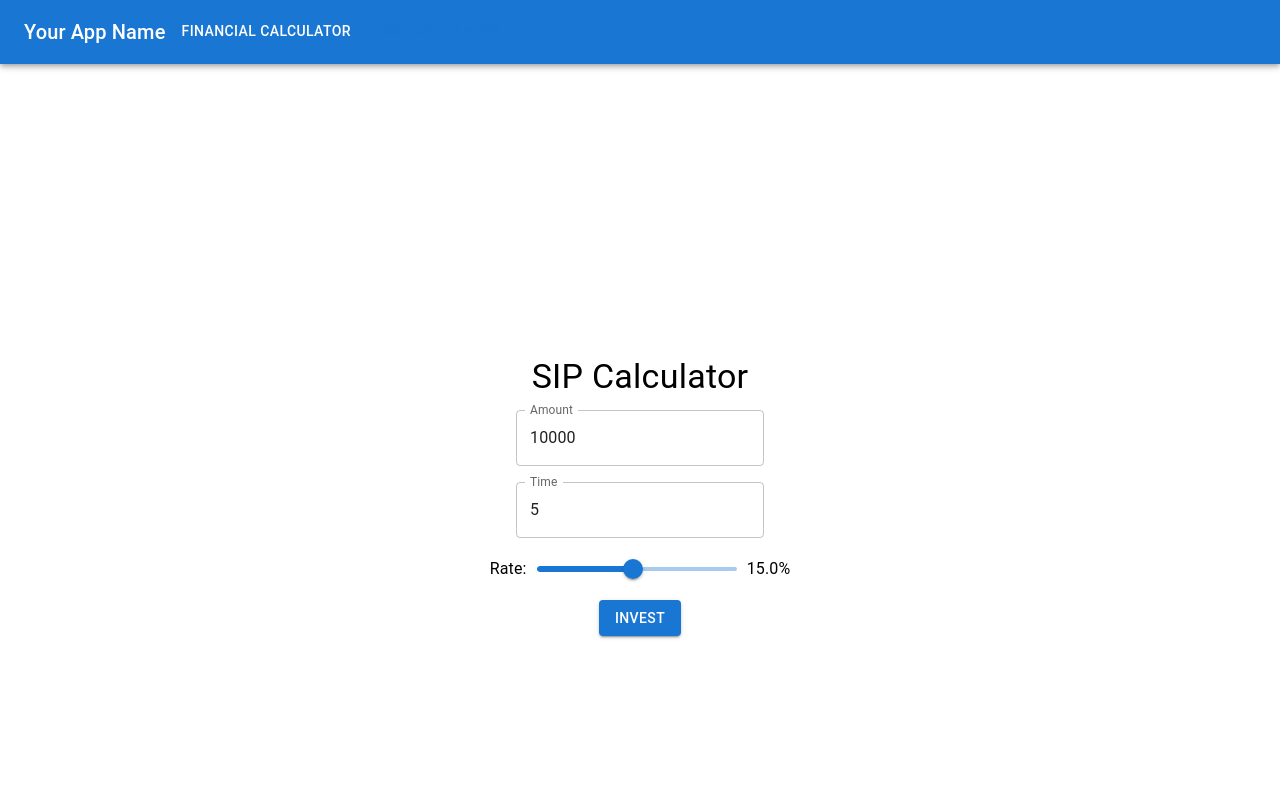
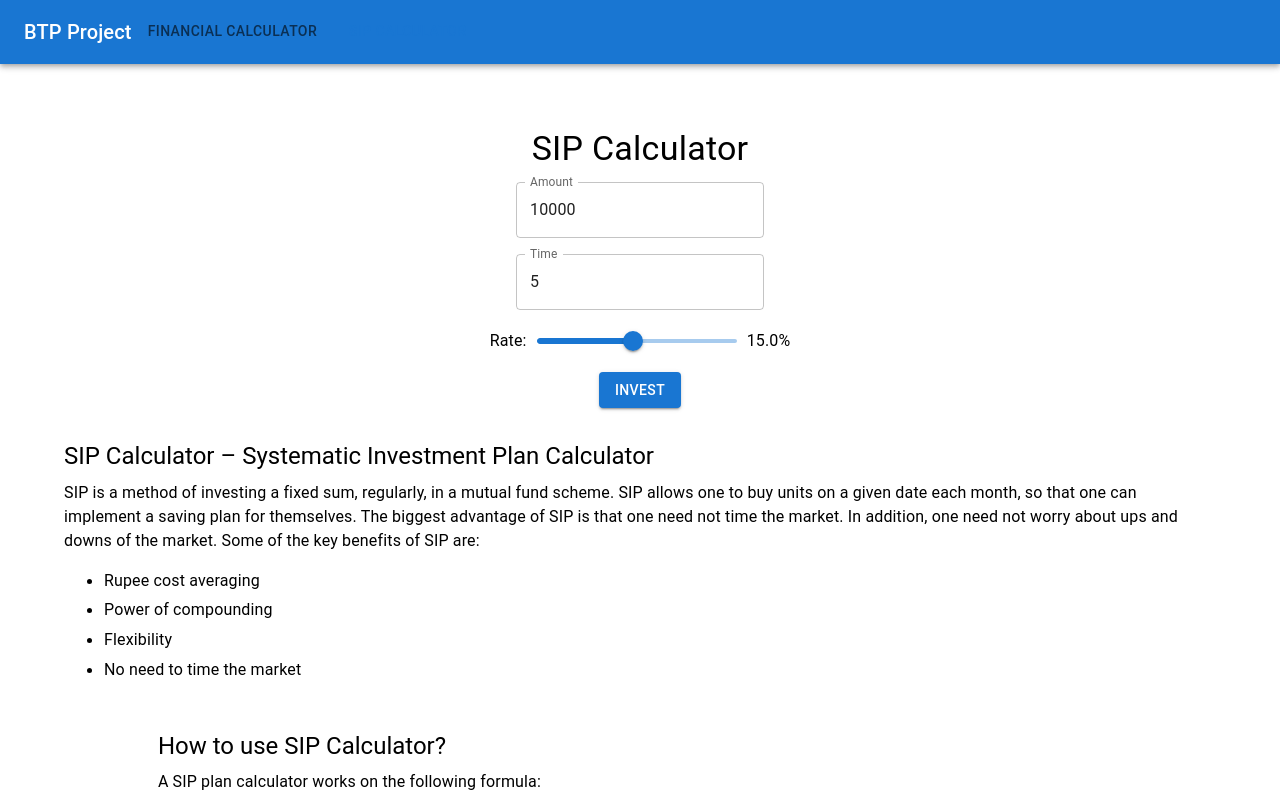
Before and after one commit to LeoMajorR/Investment-Forecaster, a React (Create React App) app: page / in a window 1280 px wide. Both pictures are taken after a click on the tab "SIP CALCULATOR". Shown: the top 800 px of the page. Built offline with nearby package versions, Linux system fonts and the light colour scheme.

Commit message:
Added Footer

```diff
--- a/package.json
+++ b/package.json
@@ -16,6 +16,7 @@
     "react": "^18.2.0",
     "react-chartjs-2": "^5.2.0",
     "react-dom": "^18.2.0",
+    "react-mathjax": "^1.0.1",
     "react-scripts": "5.0.1",
     "web-vitals": "^2.1.0"
   },
--- a/src/App.js
+++ b/src/App.js
@@ -98,7 +98,7 @@ function FinancialCalculator() {
           sx={{ width: '50%' }}
         />
         <Box sx={{ width: '40%', marginTop: 2 }}>
-          <Typography id="time-slider-label">Time</Typography>
+          <Typography id="time-slider-label">Time (in Yrs)</Typography>
           <Slider
             value={time}
             onChange={handleTimeChange}
@@ -178,7 +178,14 @@ function SIPCalculator() {
   };
 
   return (
-    <Box display="flex" flexDirection="column" justifyContent="center" alignItems="center" height="100vh">
+    // <Box display="flex" flexDirection="column" justifyContent="center" alignItems="center">
+    <Box sx={{
+          display: 'flex',
+          flexDirection: 'column',
+          alignItems: 'center',
+          marginTop: 4,
+          width: '100%',
+        }}>
   <Typography variant="h4" gutterBottom>
     SIP Calculator
   </Typography>
@@ -237,8 +244,74 @@ function SIPCalculator() {
       </Box>
     </Box>
   )}
+  <Box mt={4}>
+    <Typography variant="h5" gutterBottom>
+      SIP Calculator – Systematic Investment Plan Calculator
+    </Typography>
+    <Typography variant="body1" gutterBottom>
+      SIP is a method of investing a fixed sum, regularly, in a mutual fund scheme. SIP allows one to buy units on a
+      given date each month, so that one can implement a saving plan for themselves. The biggest advantage of SIP is
+      that one need not time the market. In addition, one need not worry about ups and downs of the market.
+      Some of the key benefits of SIP are:
+    </Typography>
+    <ul>
+      <li>
+        <Typography variant="body1" gutterBottom>
+          Rupee cost averaging
+        </Typography>
+      </li>
+      <li>
+        <Typography variant="body1" gutterBottom>
+          Power of compounding
+        </Typography>
+      </li>
+      <li>
+        <Typography variant="body1" gutterBottom>
+          Flexibility
+        </Typography>
+      </li>
+      <li>
+        <Typography variant="body1" gutterBottom>
+          No need to time the market
+        </Typography>
+      </li>
+    </ul>
 </Box>
+<Box mt={4}>
+  <Typography variant="h5" gutterBottom>
+    How to use SIP Calculator?
+  </Typography>
+  <Typography variant="body1" gutterBottom>
+    A SIP plan calculator works on the following formula:
+    <br/>
+    <br/>
+      {`M = P * ({(1 + i)^n - 1}/i)* (1 + i)`}
+      <br />
+  <br />
+  In the above formula –
+  <ul>
+    <li>M is the amount you receive upon maturity.</li>
+    <li>P is the amount you invest at regular intervals.</li>
+    <li>n is the number of payments you have made.</li>
+    <li>i is the periodic rate of interest.</li>
+  </ul>
+  Take for example you want to invest Rs. 1,000 per month for 12 months at a periodic rate of interest of 12%.
+  <br />
+  <br />
+  then the monthly rate of return will be 12%/12 = 1/100=0.01
+  <br />
+  <br />
+  Hence, M = {'1000 * ((1.01^12 - 1)/0.01) * (1.01) = Rs 13,184'}
+  <br />
+  <br />
+  which gives Rs 13,184 approximately in a year.
+  <br />
+  <br />
+  The rate of interest on a SIP will differ as per market conditions. It may increase or decrease, which will change the estimated returns.
 
+    </Typography>
+    </Box>
+</Box>
   );
 }
 
@@ -248,28 +321,39 @@ function App() {
     setActiveTab(newValue);
   };
   return (
-    <div>
+    <div style={{ display: 'flex', flexDirection: 'column', minHeight: '100vh' }}>
       <AppBar position="static">
         <Toolbar>
-        <Typography variant="h6">Your App Name</Typography>
+          <Typography variant="h6">BTP Project</Typography>
           <Tabs value={activeTab} onChange={handleChange} aria-label="calculator tabs" sx={{ justifyContent: 'center' }}>
             <Tab value="financial" label="Financial Calculator" />
             <Tab value="sip" label="SIP Calculator" />
           </Tabs>
         </Toolbar>
       </AppBar>
+      <div style={{ flexGrow: 1, marginTop: '2rem', marginBottom: '2rem' }}>
         <Container maxWidth="lg">
-        <Box mt={4}>
+          <Box mt={4} style={{ minHeight: "calc(100vh - 200px)" }}>
   {activeTab === 'financial' ? <FinancialCalculator /> : <SIPCalculator />}
 </Box>
+
+          {/* {activeTab === 'financial' ? <FinancialCalculator /> : <SIPCalculator />} */}
         </Container>
-      <style>
-        {`
-          .MuiTab-root {
-            color: #fff;
-          }
-        `}
-      </style>
+      </div>
+      <AppBar position="static" style={{ backgroundColor: '#222', top: 'auto', bottom: 0 }}>
+        <Toolbar style={{ display: 'flex', justifyContent: 'space-between' }}>
+          <div style={{ display: 'flex', alignItems: 'center' }}>
+            <img src="https://i.ibb.co/TtWCnHS/800px-Indian-Institute-of-Technology-Goa-Logo-svg-removebg-preview.png" alt="IIT Goa logo" style={{ height: '2rem', marginRight: '1rem' }} />
+            <Typography variant="body2" style={{ color: '#fff' }}>
+              BTP Project By: Vivek Narway
+            </Typography>
+          </div>
+          <Typography variant="body2" style={{ color: '#fff' }}>
+            Under Professor: Dr. Sharad Sinha<br />
+            Institute: IIT Goa
+          </Typography>
+        </Toolbar>
+      </AppBar>
     </div>
   );
 }
```
Also changed, not shown: 1 other file (tests, documents, lock files or other folders). Lines whose indentation alone changed are shown as unchanged.
